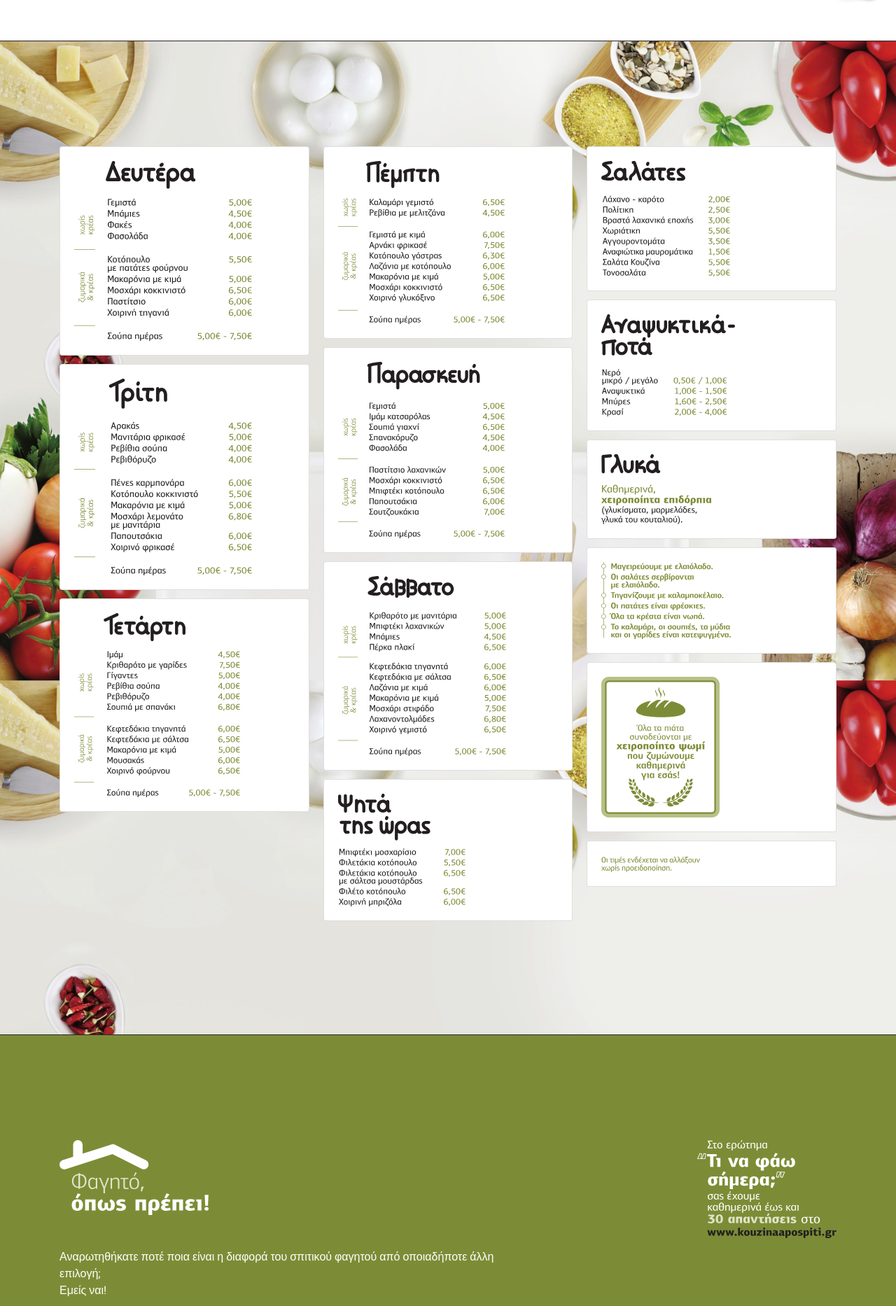
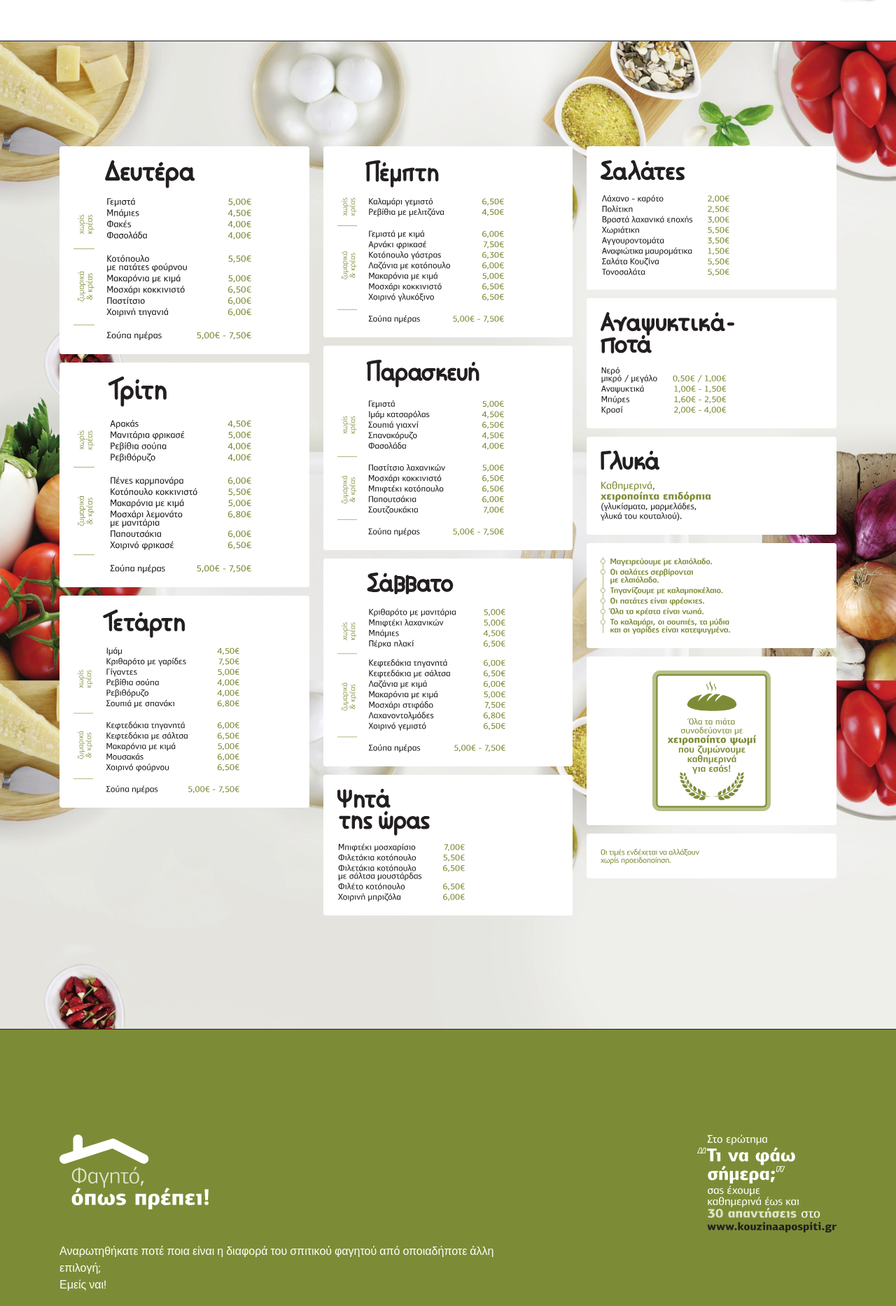
Before and after one commit to vassilis/kouzinaapospiti.gr, a Jekyll site: the page built from index.md, in a window 1280 px wide. Shown: the part 640-2506 px from the top of the page at 70% size. Built offline with Jekyll 4.4.1, drawn with Linux system fonts in a browser that asks for light colours; nearby versions of some CDN libraries; a script that is not in the unit is left out.

Commit message:
minor UI updates

```diff
--- a/_includes/home-section-2.html
+++ b/_includes/home-section-2.html
@@ -5,79 +5,79 @@
 
     <div class="card-columns">
 
-      <div class="card">
+      <div class="card border-0">
         <div class="card-body">
           <img src="/assets/menu-mon.svg" alt="">
         </div>
       </div>
 
-      <div class="card">
+      <div class="card border-0">
         <div class="card-body">
           <img src="/assets/menu-tue.svg" alt="">
         </div>
       </div>
 
-      <div class="card">
+      <div class="card border-0">
         <div class="card-body">
           <img src="/assets/menu-wed.svg" alt="">
         </div>
       </div>
 
-      <div class="card">
+      <div class="card border-0">
         <div class="card-body">
           <img src="/assets/menu-thu.svg" alt="">
         </div>
       </div>
 
-      <div class="card">
+      <div class="card border-0">
         <div class="card-body">
           <img src="/assets/menu-fri.svg" alt="">
         </div>
       </div>
 
-      <div class="card">
+      <div class="card border-0">
         <div class="card-body">
           <img src="/assets/menu-sat.svg" alt="">
         </div>
       </div>
 
-      <div class="card">
+      <div class="card border-0">
         <div class="card-body">
           <img src="/assets/menu-baked.svg" alt="">
         </div>
       </div>
 
-      <div class="card">
+      <div class="card border-0">
         <div class="card-body">
           <img src="/assets/menu-salads.svg" alt="">
         </div>
       </div>
 
-      <div class="card">
+      <div class="card border-0">
         <div class="card-body">
           <img src="/assets/menu-drinks.svg" alt="">
         </div>
       </div>
 
-      <div class="card">
+      <div class="card border-0">
         <div class="card-body">
           <img src="/assets/menu-sweets.svg" alt="">
         </div>
       </div>
 
-      <div class="card">
+      <div class="card border-0">
         <div class="card-body">
           <img src="/assets/menu-notes.svg" alt="">
         </div>
       </div>
 
-      <div class="card">
-        <div class="card-body">
+      <div class="card border-0">
+        <div class="card-body text-center">
           <img src="/assets/menu-bread.svg" alt="">
         </div>
       </div>
 
-      <div class="card">
+      <div class="card border-0">
         <div class="card-body">
           <img src="/assets/menu-prices.svg" alt="">
         </div>
--- a/_includes/home-section-3.html
+++ b/_includes/home-section-3.html
@@ -23,15 +23,15 @@
         <p>
           Με έως και 30 γευστικές επιλογές κάθε μέρα, η <strong>Κουζίνα από ΣΠΙΤΙ</strong> αποτελεί σημείο αναφοράς για καλό σπιτικό, γευστικό και υγιεινό φαγητό.
         </p>
-        <h3>Με προτάσεις<br>μαγειρευτών αλλά και της ώρας,</h3>
+        <h3 class="mt-4">Με προτάσεις<br>μαγειρευτών αλλά και της ώρας,</h3>
         <p>
           η δυνατότητα να απολαύσετε ένα υγιεινό και χορταστικό γεύμα με προσεκτικά επιλεγμένες πρώτες ύλες από τοπικούς προμηθευτές και τη στιγμή που το θέλετε, είναι πιο εύκολη από ποτέ!
         </p>
-        <h3>Απολαύστε γνώριμες γεύσεις<br>της ελληνικής κουζίνας</h3>
+        <h3 class="mt-4">Απολαύστε γνώριμες γεύσεις<br>της ελληνικής κουζίνας</h3>
         <p>
           αλλά και πιάτα με φαντασία που σας οδηγούν σε νέους γευστικούς δρόμους και χωρίς διατροφικές ενοχές.
         </p>
-        <h3>Οι λάτρεις της vegan διατροφής</h3>
+        <h3 class="mt-4">Οι λάτρεις της vegan διατροφής</h3>
         <p>
           θα ανακαλύψουν όχι μόνο κλασσικά πιάτα λαδερών και οσπρίων αλλά και προτάσεις φαγητών από ευεργετικά για τον οργανισμό προϊόντα, όπως φαγόπυρο, κινόα, προϊόντα ζέας κ.ά.
         </p>
```
